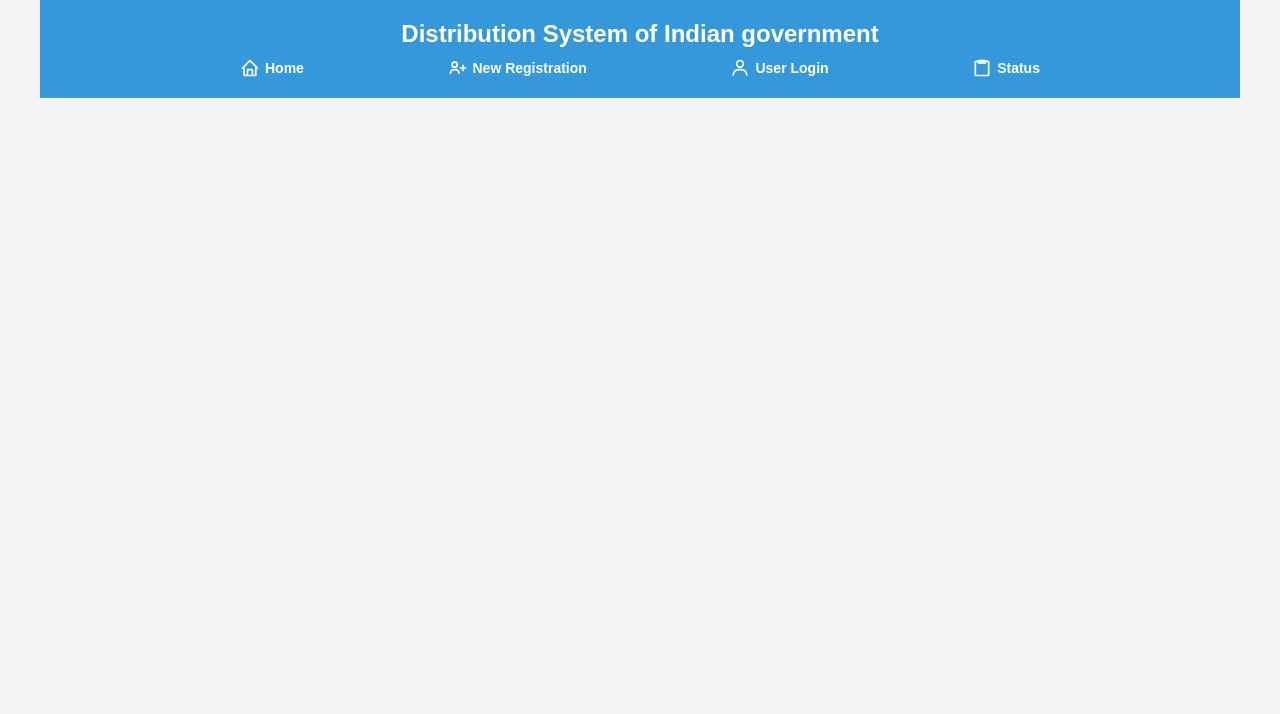
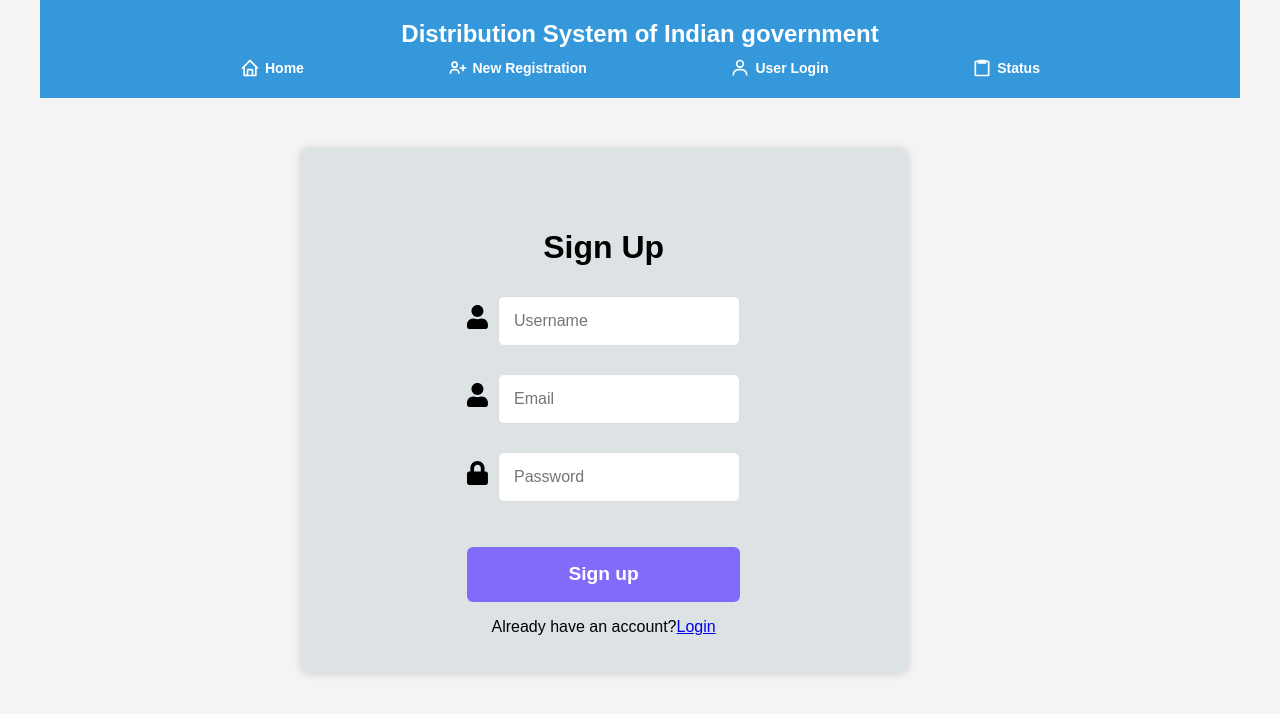
Before and after one commit to prashantgupta8feb/Public-Distribution-Syatem-POC, a React (Create React App) app in the folder frontend/: page /sign-up in a window 1280 px wide. Shown: the top 714 px of the page. Built offline with nearby package versions, Linux system fonts and the light colour scheme.

Commit message:
add components in Routes.js

```diff
--- a/frontend/src/Routes.js
+++ b/frontend/src/Routes.js
@@ -2,6 +2,9 @@
 import React from 'react';
 import { Route, Routes } from 'react-router-dom';
 import Header from './components/Header';
+import LoginForm from './components/LoginForm';
+import Signup from './components/Signup';
+import ForgotPassword from './components/ForgotPassword';
 import DistributionForm from './components/Dashboard';
 import RegistrationForm from './components/RegistrationForm';
 
@@ -12,6 +15,9 @@ const RoutesComponent = () => {
       <Routes>
         <Route path="new-registration" element={<RegistrationForm />} />
         <Route path="/" element={<DistributionForm />} />
+        <Route path="user-login" element={<LoginForm />} />
+        <Route path="sign-up" element={<Signup />} />
+        <Route path="forgot-password" element={<ForgotPassword />} />
         {/* Add other routes if needed */}
       </Routes>
     </div>
--- a/frontend/src/components/LoginForm.css
+++ b/frontend/src/components/LoginForm.css
@@ -1,22 +1,6 @@
- /* .wrapper {
-    margin-top: 50px;
-    margin-left:auto;
-    margin-right: auto;
-    text-align: center;
-    width: 300px;
-    height:320px;
-    box-shadow: rgb(0 0 0 / 16%) 1px 1px 10px;
-    padding-top: 30px;
-    padding-bottom: 20px;
-    border-radius: 8px;
-    background-color:#dde2e5;
-    padding-left: 12%;
-    padding-right: 12%;
-
-}  */
-
 .wrapper {
     display: flex;
+    height: auto;
     flex-direction: column;
     align-items: center;
 
--- a/frontend/src/components/LoginForm.js
+++ b/frontend/src/components/LoginForm.js
@@ -1,45 +1,9 @@
-// import React from "react";
-// import './LoginForm.css';
-// import { FaUser,FaLock } from "react-icons/fa";
-
-// const LoginForm = () =>{
-//     return(
-//         <div className='wrapper'>
-//             <form action="">
-//                 <h1>Login</h1>
-//                 <div className="input-box">
-//                     <input type="text" placeholder='Username' required />
-//                     <FaUser className="icon" />
-//                 </div>
-//                 <div className="input-box">
-//                     <input type="password" placeholder='Password' required />
-//                     <FaLock className="icon"/>
-//                 </div>
-
-//                 <div className="remember-forgot">
-//                     <label><input type="checkbox" />Remember me</label>
-//                     <a href="#">Forgot Password?</a>
-//                 </div>
-
-//                 <button type="submit">Login</button>
-
-//                 <div className="register-link">
-//                     <p> Don't have an account?<a href="/sign-up">Register</a></p>
-//                 </div>
-
-//             </form>
-//         </div>
-//     );
-// };
-
-// export default LoginForm;
-
 import React, { useState } from "react";
 import './LoginForm.css';
 import { FaUser, FaLock } from "react-icons/fa";
 
 
-const Login = () => {
+const LoginForm = () => {
   const [username, setUsername] = useState('');
   const [password, setPassword] = useState('');
   const [error, setError] = useState('');
@@ -87,6 +51,7 @@ const Login = () => {
       <form onSubmit={handleLogin}>
         <h1>Login</h1>
         <div className="input-box">
+        <FaUser className="icon" />
           <input
             type="email"
             placeholder='Email'
@@ -94,9 +59,10 @@ const Login = () => {
             value={username}
             onChange={(e) => setUsername(e.target.value)}
           />
-          <FaUser className="icon" />
+
         </div>
         <div className="input-box">
+        <FaLock className=" icon"/>
           <input
             type="password"
             placeholder='Password'
@@ -104,7 +70,7 @@ const Login = () => {
             value={password}
             onChange={(e) => setPassword(e.target.value)}
           />
-          <FaLock className="icon"/>
+
         </div>
         <button type="submit">Login</button>
 
@@ -122,4 +88,4 @@ const Login = () => {
   );
 };
 
-export default Login;
+export default LoginForm;
--- a/frontend/src/components/Signup.css
+++ b/frontend/src/components/Signup.css
@@ -4,7 +4,7 @@
     margin-right: 200px;
     text-align: center;
     width: 300px;
-    height:320px;
+    height:auto;
     box-shadow: rgb(0 0 0 / 16%) 1px 1px 10px;
     padding-top: 30px;
     padding-bottom: 20px;
--- a/frontend/src/components/Signup.js
+++ b/frontend/src/components/Signup.js
@@ -1,27 +1,104 @@
-import React from "react";
+// import React from "react";
+// import './Signup.css';
+// import { FaUser,FaLock } from "react-icons/fa";
+// import { MdEmail } from "react-icons/md";
+// const Signup = () =>{
+//     return(
+//         <div className='wrapper'>
+//             <form action="">
+//                 <h1>Sign Up</h1>
+//                 <div className="input-box">
+//                     <input type="text" placeholder='Name' required />
+//                     <FaUser className="icon" />
+//                 </div>
+//                 <div className="input-box">
+//                     <input type="text" placeholder='Email' required />
+//                     <MdEmail className="icon" />
+//                 </div>
+//                 <div className="input-box">
+//                     <input type="password" placeholder='Password' required />
+//                     <FaLock className="icon"/>
+//                 </div>
+//                 <button type="submit">Sign up</button>
+//                 <div className="register-link">
+//                     <p>Already have an account?&nbsp;&nbsp;&nbsp;<a href="/user-login">Login</a></p>
+//                 </div>
+//             </form>
+//         </div>
+//     );
+// };
+
+//export default Signup;
+import React, { useState } from "react";
 import './Signup.css';
-import { FaUser,FaLock } from "react-icons/fa";
-import { MdEmail } from "react-icons/md";
-const Signup = () =>{
-    return(
+import { FaUser, FaLock } from "react-icons/fa";
+
+const Signup = () => {
+  const [username, setUsername] = useState('');
+  const [email, setEmail] = useState('');
+  const [password, setPassword] = useState('');
+  const [error, setError] = useState('');
+
+  const handleSignup = (e) => {
+    e.preventDefault();
+
+    // Basic validation
+    if (!username || !email || !password) {
+      setError('Please enter valid username, email, and password.');
+      return;
+    }
+
+    // Your signup logic goes here
+    // ...
+
+    // If signup is successful, reset error
+    setError('');
+  };
+
+  return (
     <div className='wrapper'>
-            <form action="">
+      <form onSubmit={handleSignup}>
         <h1>Sign Up</h1>
         <div className="input-box">
-                    <input type="text" placeholder='Name' required />
         <FaUser className="icon" />
+          <input
+            type="text"
+            placeholder='Username'
+            required
+            value={username}
+            onChange={(e) => setUsername(e.target.value)}
+          />
+
         </div>
         <div className="input-box">
-                    <input type="text" placeholder='Email' required />
-                    <MdEmail className="icon" />
+        <FaUser className="icon" />
+          <input
+            type="text"
+            placeholder='Email'
+            required
+            value={email}
+            onChange={(e) => setEmail(e.target.value)}
+          />
+
         </div>
         <div className="input-box">
-                    <input type="password" placeholder='Password' required />
         <FaLock className="icon"/>
+          <input
+            type="password"
+            placeholder='Password'
+            required
+            value={password}
+            onChange={(e) => setPassword(e.target.value)}
+          />
+
         </div>
+
+        {error && <p style={{ color: 'red' }}>{error}</p>}
+
         <button type="submit">Sign up</button>
+
         <div className="register-link">
-                    <p>Already have an account?&nbsp;&nbsp;&nbsp;<a href="/user-login">Login</a></p>
+          <p>Already have an account?<a href="/user-login">Login</a></p>
         </div>
       </form>
     </div>
@@ -29,77 +106,3 @@ const Signup = () =>{
 };
 
 export default Signup;
-// import React, { useState } from "react";
-// import './Signup.css';
-// import { FaUser, FaLock } from "react-icons/fa";
-
-// const Signup = () => {
-//   const [username, setUsername] = useState('');
-//   const [email, setEmail] = useState('');
-//   const [password, setPassword] = useState('');
-//   const [error, setError] = useState('');
-
-//   const handleSignup = (e) => {
-//     e.preventDefault();
-
-//     // Basic validation
-//     if (!username || !email || !password) {
-//       setError('Please enter valid username, email, and password.');
-//       return;
-//     }
-
-//     // Your signup logic goes here
-//     // ...
-
-//     // If signup is successful, reset error
-//     setError('');
-//   };
-
-//   return (
-//     <div className='wrapper'>
-//       <form onSubmit={handleSignup}>
-//         <h1>Sign Up</h1>
-//         <div className="input-box">
-//           <input
-//             type="text"
-//             placeholder='Username'
-//             required
-//             value={username}
-//             onChange={(e) => setUsername(e.target.value)}
-//           />
-//           <FaUser className="icon" />
-//         </div>
-//         <div className="input-box">
-//           <input
-//             type="text"
-//             placeholder='Email'
-//             required
-//             value={email}
-//             onChange={(e) => setEmail(e.target.value)}
-//           />
-//           <FaUser className="icon" />
-//         </div>
-//         <div className="input-box">
-//           <input
-//             type="password"
-//             placeholder='Password'
-//             required
-//             value={password}
-//             onChange={(e) => setPassword(e.target.value)}
-//           />
-//           <FaLock className="icon"/>
-//         </div>
-
-//         {error && <p style={{ color: 'red' }}>{error}</p>}
-
-//         <button type="submit">Sign up</button>
-
-//         <div className="register-link">
-//           <p>Already have an account?<a href="/user-login">Login</a></p>
-//         </div>
-//       </form>
-//     </div>
-//   );
-// };
-
-// export default Signup;
```
Lines whose indentation alone changed are shown as unchanged.
